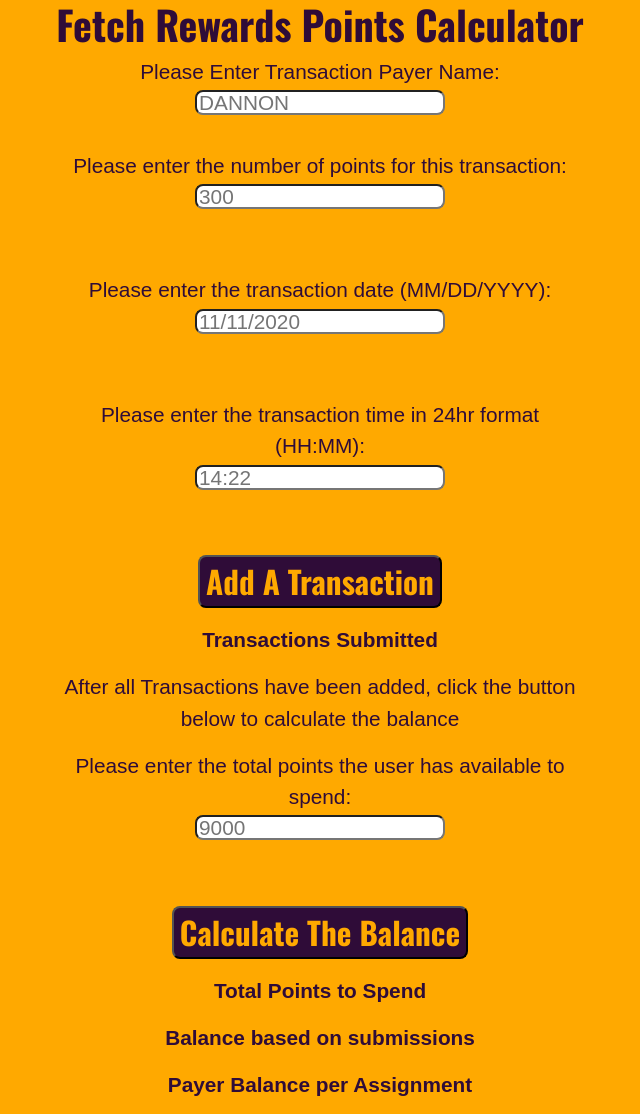
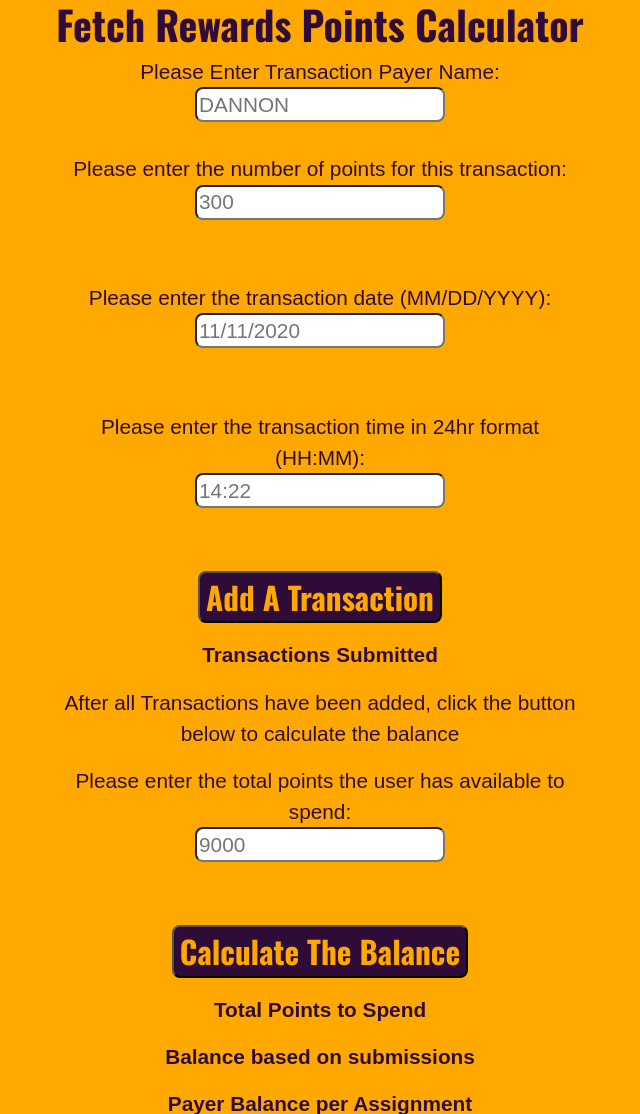
Before and after one commit to TriceB/FetchBE, a Flask app: page / in a window 1280 px wide. Shown: the top 1114 px of the page, without its empty margins (320-960 px from the left). Run offline with Flask 2, Linux system fonts and the light colour scheme; some web fonts are replaced.

Commit message:
- add alert message to display to the user if they have entered a duplicate transaction - change error messages to red color - adjust input field height

```diff
--- a/templates/index.html
+++ b/templates/index.html
@@ -34,8 +34,20 @@
 
         .text-input{
             width: 250px;
-            height:25px;
+            height:35px;
             border-radius: 8px;
+            line-height: 5px;
+        }
+
+        .text-input::placeholder {
+            overflow: visible;
+            text-align: left;
+            padding-top: 50px;
+            align-content: center;
+        }
+
+        small{
+            color: red;
         }
     </style>
 </head>
```
